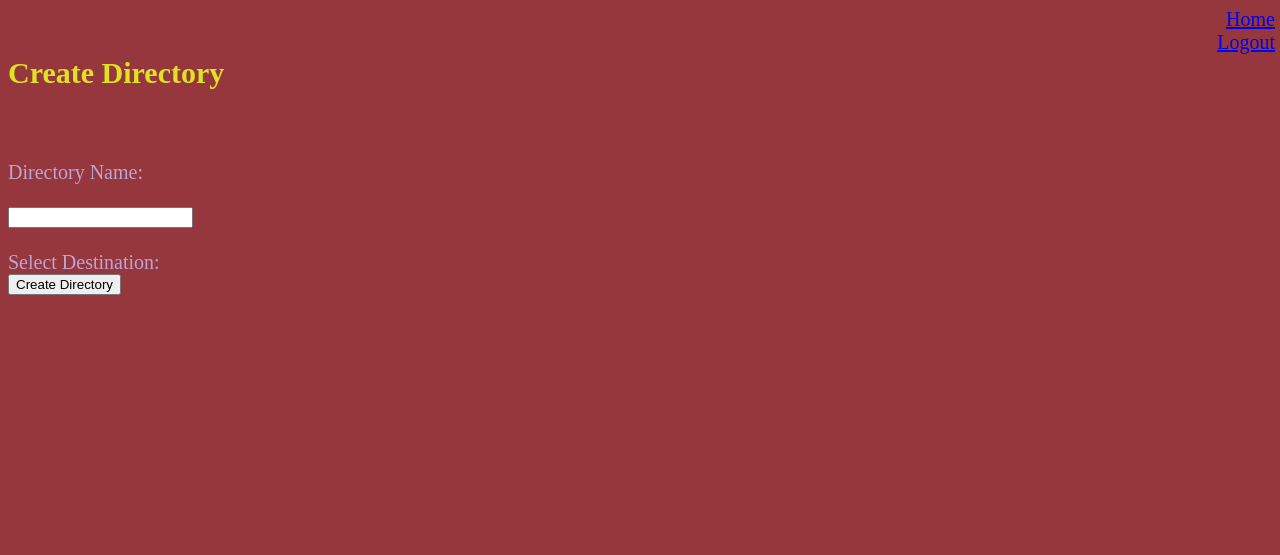
After one commit to rajeevs1992/APTS_django, a Django app: template student/templates/mkdir.html in a window 1280 px wide. The commit adds this page. Shown: the top 555 px of the page. Run offline with Django 3.2, Linux system fonts and the light colour scheme; the template is opened without the code that fills it, so the values that code supplies are empty.

Commit message:
create directory completed and upload bugs fixed

```diff
--- /dev/null
+++ b/student/templates/mkdir.html
@@ -0,0 +1,21 @@
+{% extends 'base.html' %}
+{% block content %}
+	<h2>Create Directory</h2>
+	<br><br>
+	<div class=scrollable>
+	<form action=/student/mkdir method=post enctype="multipart/form-data">
+	{% csrf_token %}
+		Directory Name:<br><br>
+			<input type=text name=dirname><br><br>
+		Select Destination:<br>
+			{% if dstn == 's' %}
+				<input type=radio name=destn id=0 value=''><label for=0>/</label><br>
+			{% endif %}
+			{% for i in listing %}
+				<input type=radio value={{ i }} id={{ i }} name=destn><label for={{ i }}> {{ i }}</label><br>
+			{% endfor %}
+			<input type=hidden value='{{ mode }}' name=mode>
+			<input type=submit value='Create Directory'>
+	</form>
+	</div>
+{% endblock %}
--- a/student/templates/upload.html
+++ b/student/templates/upload.html
@@ -14,7 +14,11 @@
 			<input type=file name=file multiple><br><br>
 		Select Destination:<br>
 			{% if dstn == 's' %}
+				<a href=/student/mkdir?target=store>Create New Directory</a><br>
 				<input type=radio name=destn id=0 value=''><label for=0>/</label><br>
+			{% endif %}
+			{% if dstn == 'p' %}
+				<a href=/student/mkdir?target=project>Create Directory</a><br>
 			{% endif %}
 			{% for i in listing %}
 				<input type=radio value={{ i }} id={{ i }} name=destn><label for={{ i }}> {{ i }}</label><br>
--- a/urls.py
+++ b/urls.py
@@ -10,6 +10,7 @@ urlpatterns = patterns('',
 	(r'^guide/commit$','guide.views.commit'),
 	(r'^guide/selectproject$','guide.views.selectproject'),
 	(r'^student/upload$','student.views.upload'),
+	(r'^student/mkdir$','student.views.mkdir'),
 	(r'^student/viewdir$','student.views.viewproject'),
 	(r'^student/viewfile$','student.views.viewfile'),
 	(r'^a/user/add$','admin.views.adduser'),
```
Also changed, not shown: student/views.py (+33 -0 lines).
